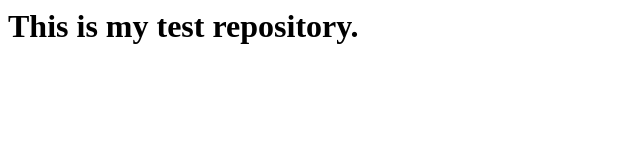
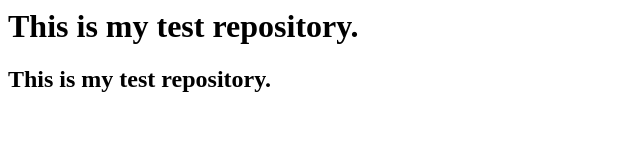
Before and after one commit to work24ws/Test-Repository, a plain HTML site: page index.html in a window 1280 px wide. Shown: the whole page, without its empty margins (0-640 px from the left). Drawn offline with Linux system fonts and the light colour scheme.

Commit message:
Put your corrected message here

```diff
--- a/index.html
+++ b/index.html
@@ -4,6 +4,7 @@
 	</head>
 
 	<body>
-		<h1> This is my test repository. </h1>
+		<h1>This is my test repository.</h1>
+		<h2>This is my test repository.</h2>
 	</body>
 </html>
```
